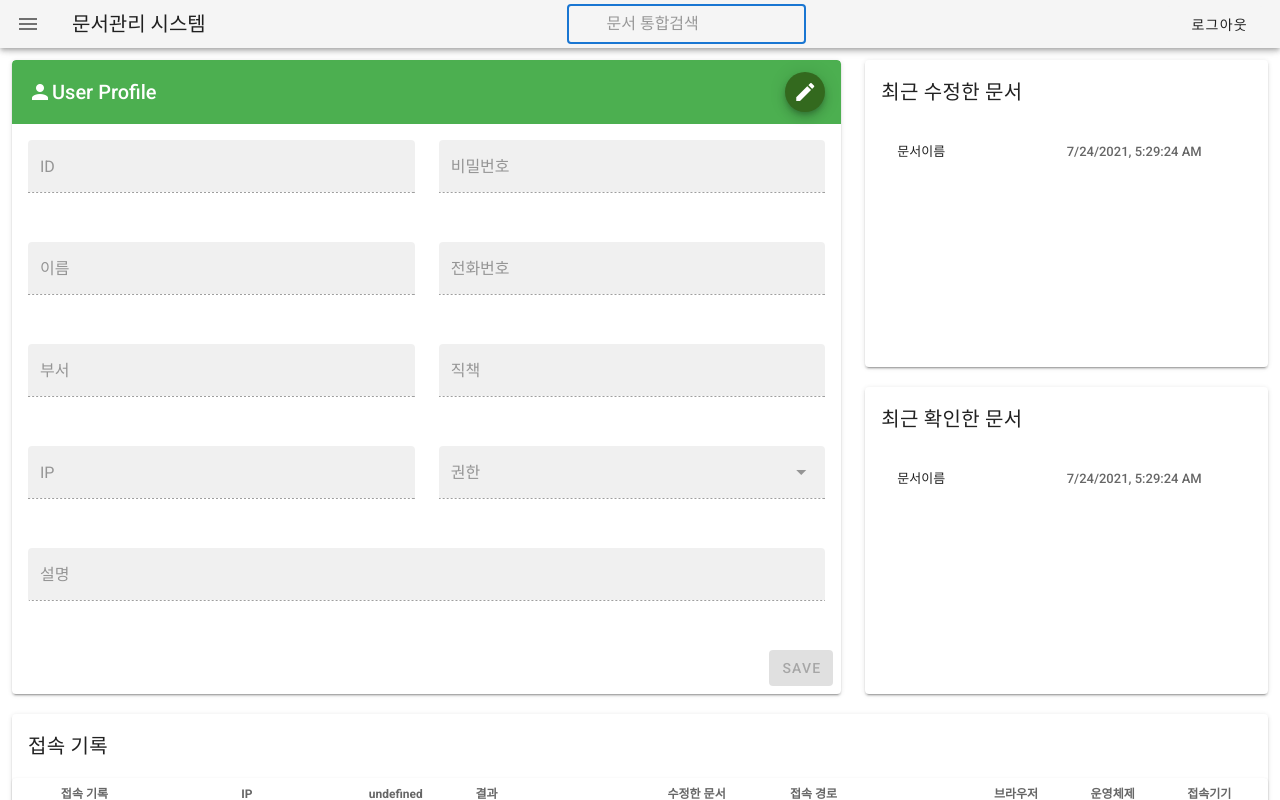
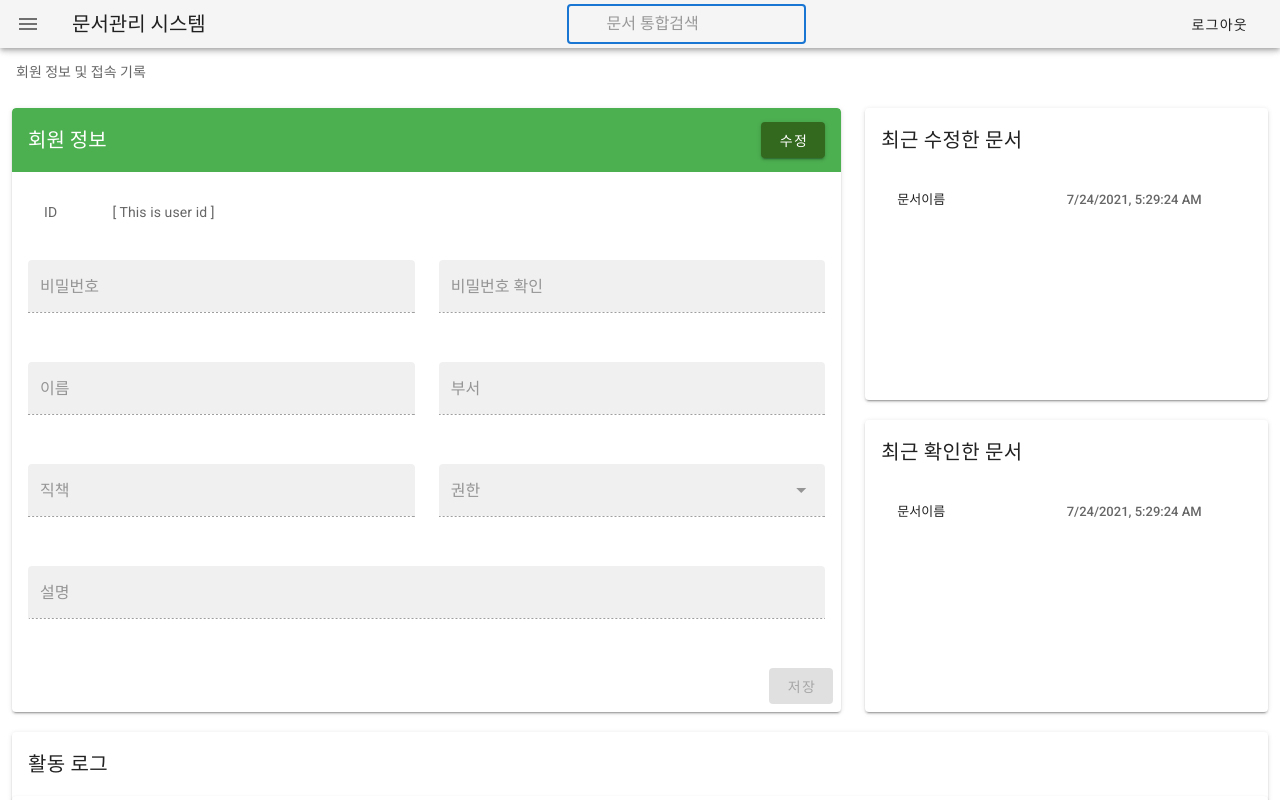
Before and after one commit to devxian96/file-management-system, a Nuxt app: page /inspire-info in a window 1280 px wide. Shown: the top 800 px of the page. Built offline with nearby package versions, Linux system fonts and the light colour scheme.

Commit message:
fix: ver2 - 뒤로가기 버튼 추가,  비밀번호 유효성 검사 추가 / ID입력 제한,  활동 로그 표 수정, 회원 정보 버튼 수정

```diff
--- a/pages/inspire-info.vue
+++ b/pages/inspire-info.vue
@@ -1,8 +1,20 @@
 <template>
   <div>
     <v-row>
+      <v-icon
+        size="32"
+        color="primary"
+        @click="
+          $router.push(
+            'inspire'
+          )
+        ">
+        fas fa-arrow-left
+      </v-icon>
+      <v-subheader>회원 정보 및 접속 기록</v-subheader>
+    </v-row>
+    <v-row>
       <!-- 회원 정보 수정 시작 -->
-      <!-- 오른쪽 위 동그란 버튼 눌러야 수정 후 저장 가능 -->
       <v-col>
         <v-card class="overflow-hidden">
           <v-toolbar
@@ -10,41 +22,47 @@
           color="success"
           dark
           >
-            <v-icon>mdi-account</v-icon>
             <v-toolbar-title class="font-weight-medium">
-              User Profile
+              회원 정보
             </v-toolbar-title>
             <v-spacer></v-spacer>
-            <v-btn
-              color="light-green darken-4"
-              fab
-              small
-              @click="isEditing = !isEditing"
-            >
-              <v-icon v-if="isEditing">
-                mdi-close
-              </v-icon>
-              <v-icon v-else>
-                mdi-pencil
-              </v-icon>
-            </v-btn>
+              <v-btn v-if="isEditing" @click="isEditing = !isEditing" color="light-green darken-4">
+                취소
+              </v-btn>
+              <v-btn  v-else @click="isEditing = !isEditing" color="light-green darken-4">
+                수정
+              </v-btn>
           </v-toolbar>
           <v-card-text>
             <v-row>
-              <v-col cols="12" sm="6">
-                <v-text-field :disabled="!isEditing" label="ID" filled dense/>
+              <v-col cols="12" sm="1">
+                <v-subheader>ID</v-subheader>
+              </v-col>
+              <v-col cols="12" sm="11">
+                <v-subheader>[ This is user id ]</v-subheader>
               </v-col>
 
               <v-col cols="12" sm="6">
-                <v-text-field :disabled="!isEditing" label="비밀번호" filled dense/>
+                <v-text-field
+                v-model="match"
+                :disabled="!isEditing"
+                label="비밀번호"
+                filled
+                dense/>
+              </v-col>
+              <!-- 비밀번호 일치 유효성 검사 적용 -->
+              <v-col cols="12" sm="6">
+                <v-text-field
+                v-model="match2"
+                :rules="rules"
+                :disabled="!isEditing"
+                label="비밀번호 확인"
+                filled
+                dense/>
               </v-col>
 
               <v-col cols="12" sm="6">
                 <v-text-field :disabled="!isEditing" label="이름" filled dense/>
-              </v-col>
-
-              <v-col cols="12" sm="6">
-                <v-text-field :disabled="!isEditing" label="전화번호" filled dense/>
               </v-col>
 
               <v-col cols="12" sm="6">
@@ -56,15 +74,11 @@
               </v-col>
 
               <v-col cols="12" sm="6">
-                <v-text-field :disabled="!isEditing" label="IP" filled dense/>
-              </v-col>
-
-              <v-col cols="12" sm="6">
                 <v-autocomplete
-                  :disabled="!isEditing"
                   :items="states"
                   :filter="customFilter"
                   item-text="name"
+                  :disabled="!isEditing"
                   label="권한"
                   filled
                   dense
@@ -83,7 +97,7 @@
               color="success"
               @click="save"
             >
-              Save
+              저장
             </v-btn>
           </v-card-actions>
           <v-snackbar
@@ -135,10 +149,10 @@
     </v-row>
     <!-- 회원 정보 수정 종료 -->
 
-    <!-- 접속 기록 시작 -->
+    <!-- 활동 로그 시작 -->
     <v-card class="log">
       <v-card-title>
-        접속 기록
+        활동 로그
       </v-card-title>
       <v-data-table
         dense
@@ -148,7 +162,7 @@
         class="elevation-1"
       ></v-data-table>
     </v-card>
-    <!-- 접속 기록 종료 -->
+    <!-- 활동 로그 종료 -->
 </div>
 </template>
 
@@ -156,6 +170,10 @@
   export default {
     data () {
       return {
+        // 비밀번호 일치 유효성 시작
+        match: '',
+        match2: '',
+        // 비밀번호 일치 유효성 종료
         hasSaved: false,
         isEditing: false,
         model: null,
@@ -170,58 +188,86 @@
             align: 'start',
             sortable: false,
           },
-          { text: '접속 기록', value: 'time' },
+          { text: '로그 생성일', value: 'time' },
           { text: 'IP', value: 'protocol' },
-          { text: 'undefined', value: 'from' },
+          { text: '활동', value: 'from' },
           { text: '결과', value: 'result' },
+          { text: '접근 경로', value: 'referrer' },
           { text: '수정한 문서', value: 'revise' },
-          { text: '접속 경로', value: 'referrer' },
-          { text: '브라우저', value: 'browser' },
-          { text: '운영체제', value: 'os' },
           { text: '접속기기', value: 'device' },
+          { text: '계정 생성일', value: 'accountCreation' },
+          { text: '계정 수정일', value: 'accountRevision' },
         ],
         messages: [
+          // 작성 양식
+          // {
+          // time: new Date().toLocaleString(),
+          // from: '',
+          // protocol: '',
+          // result: '',
+          // referrer: '',
+          // device: '',
+          // accountCreation: '',
+          // accountRevision: '',
+          // },
           {
+          time: new Date().toLocaleString(),
           from: '로그인',
-          time: new Date().toLocaleString(),
           protocol: 'localhost:3000',
           result: '로그인 성공',
           referrer: 'https://www.youtube.com/',
-          browser: 'Chrome',
-          os: 'windows',
           device: 'mobile',
+          accountCreation: '2021. 7. 31',
+          accountRevision: '2021. 8. 1',
           },
           {
+            time: new Date().toLocaleString(),
             protocol: 'localhost:3000',
             from: '로그인',
-            time: new Date().toLocaleString(),
             result: '로그인 성공',
+            referrer: 'google.com',
             revise: 'document/file',
-            referrer: 'google.com',
           },
           {
+            time: new Date().toLocaleString(),
             from: '로그인',
-            time: new Date().toLocaleString(),
             result: '로그인 성공',
           },
           {
+            time: new Date().toLocaleString(),
             from: '로그인',
-            time: new Date().toLocaleString(),
             result: '로그인 성공',
           },
           {
+            time: new Date().toLocaleString(),
             from: '로그인',
-            time: new Date().toLocaleString(),
             result: '로그인 성공',
           },
           {
+            time: new Date().toLocaleString(),
             from: '로그인',
-            time: new Date().toLocaleString(),
             result: '로그인 실패 (192.168.0.1)',
           },
         ],
       }
     },
+    // 비밀번호 일치 유효성 시작
+    computed: {
+      rules () {
+        const rules = []
+
+        if (this.match) {
+          const rule =
+            v => (!!v && v) === this.match ||
+              '비밀번호가 일치하지 않습니다'
+
+          rules.push(rule)
+        }
+
+        return rules
+      },
+    },
+    // 비밀번호 일치 유효성 종료
 
     methods: {
       customFilter (item, queryText, itemText) {
```
